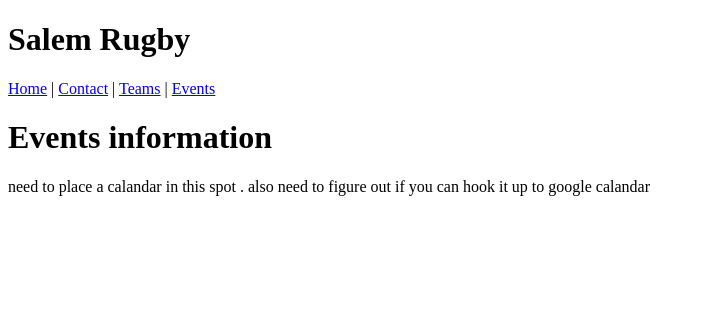
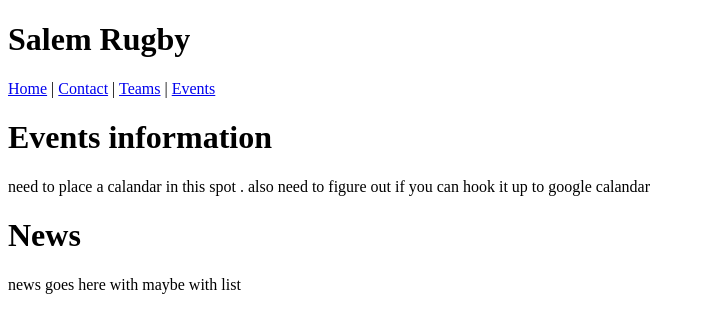
Before and after one commit to AlexGarcia2/capstone, a React app: page /#/Events in a window 1280 px wide. Shown: the top 332 px of the page, without its empty margins (0-703 px from the left). Built offline with nearby package versions, Linux system fonts and the light colour scheme.

Commit message:
got components in the general right spot so i can start working on the page

```diff
--- a/src/components/Events.jsx
+++ b/src/components/Events.jsx
@@ -1,4 +1,5 @@
 import React from 'react';
+import News from'./News';
 import { Link } from 'react-router-dom';
 
 function Events(){
@@ -8,6 +9,7 @@ function Events(){
       <div>
          <p>need to place a calandar in this spot . also need to figure out if you can hook it up to google calandar</p>
       </div>
+      <News/>
     </div>
   );
 }
--- a/src/components/News.jsx
+++ b/src/components/News.jsx
@@ -3,6 +3,7 @@ import React from 'react';
 function News(){
   return (
     <div>
+        <h1>News</h1>
         <p>
             news goes here with maybe with list
         </p>
```
